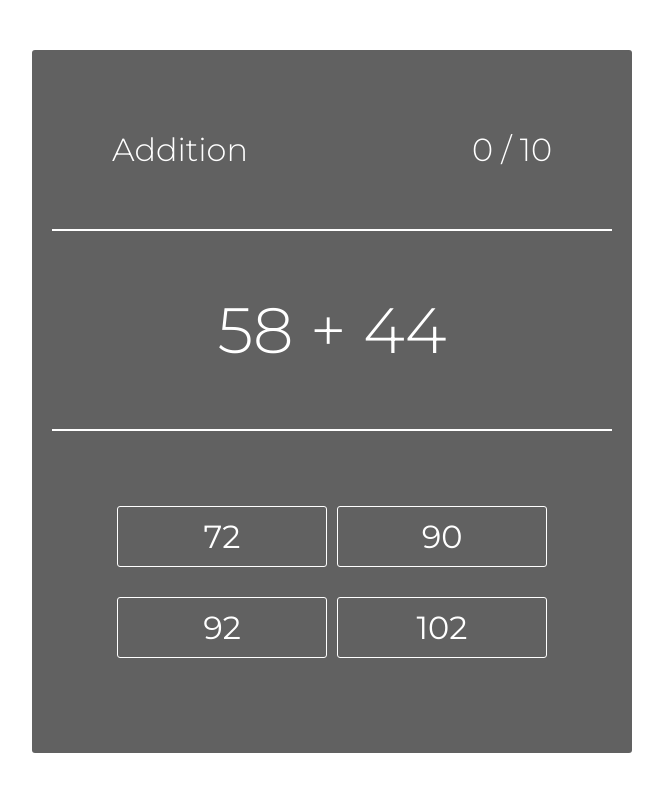
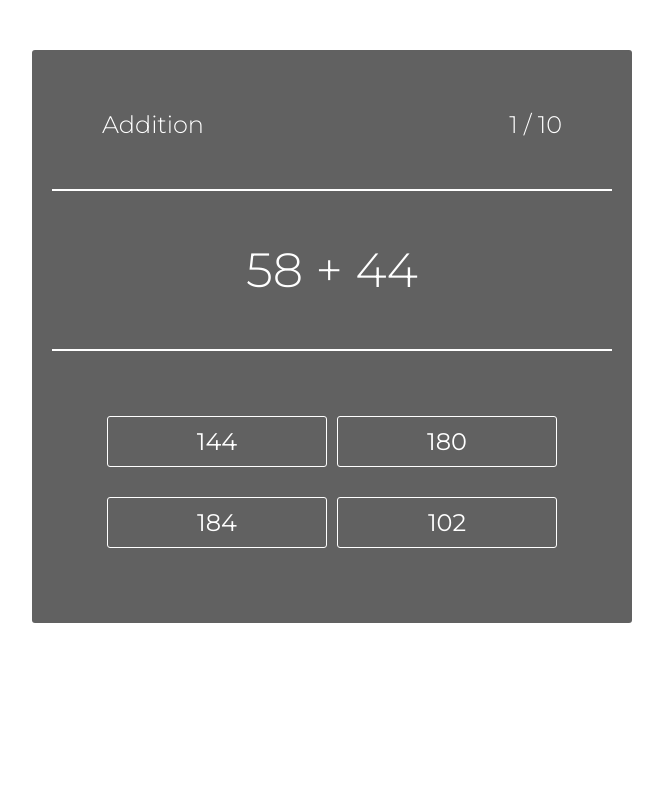
Before and after one commit to HannesDahlvik/math-game, a plain HTML site: page index.html in a window 1280 px wide. Shown: the whole page, without its empty margins (308-971 px from the left). Drawn offline with Linux system fonts and the light colour scheme.

Commit message:
Renamed a variabel and changed from scss to css

```diff
--- a/css/style.scss
+++ /dev/null
@@ -1,63 +0,0 @@
-@import url('https://fonts.googleapis.com/css?family=Montserrat:300,400&display=swap');
-
-* {
-    padding: 0;
-    margin: 0;
-    box-sizing: border-box;
-}
-
-body {
-    font-family: 'Montserrat', sans-serif;
-    font-weight: 300;
-}
-
-.container {
-    width: 600px;
-    margin: 50px auto;
-    background: #616161;
-    padding: 20px;
-    border-radius: 3px;
-    color: #fff;
-}
-
-.line {
-    border: .5px solid #fff;
-    width: 100%;
-}
-
-.row {
-    display: flex;
-    justify-content: space-around;
-    flex-flow: wrap;
-    margin: 60px;
-    text-align: center;
-
-    h4 {
-        font-size: 4em;
-        font-weight: 300;
-    }
-
-    p {
-        font-size: 2em;
-    }
-
-    button {
-        margin: 15px 5px;
-        width: calc(50% - 10px);
-        padding: 10px 20px;
-        color: #fff;
-        cursor: pointer;
-        background: none;
-        outline: none;
-        border: 1px solid #fff;
-        font-family: 'Montserrat', sans-serif;
-        border-radius: 3px;
-        transition: .2s;
-        font-size: 2em;
-
-        &:hover {
-            background: #fff;
-            color: #333;
-        }
-    }
-}
--- a/index.html
+++ b/index.html
@@ -6,7 +6,7 @@
     <meta name="viewport" content="width=device-width, initial-scale=1.0">
     <meta http-equiv="X-UA-Compatible" content="ie=edge">
     <title>Math game</title>
-    <link rel="stylesheet" href="css/style.css">
+    <link rel="stylesheet" href="style.css">
 </head>
 
 <body>
--- a/main.js
+++ b/main.js
@@ -1,8 +1,8 @@
 let game = document.getElementById('game');
 
-const questionCountDisplay = document.getElementById('questionCounter');
+const questionCounter = document.getElementById('questionCounter');
 
-let questionNumber = 0;
+let questionNumber = 1;
 const numberOfQuestions = 10;
 
 let question = document.getElementById('question');
@@ -18,15 +18,15 @@ randomNumber2 = (Math.floor(Math.random() * 100))
 let rightCounter = 0;
 let wrongCounter = 0;
 
-questionCountDisplay.innerHTML = questionNumber + ' / ' + numberOfQuestions
+questionCounter.innerHTML = questionNumber + ' / ' + numberOfQuestions
 
 let array = [number1, number2, number3, number4];
 
 function resetNumbers() {
-    number1.innerHTML = (Math.floor(Math.random() * 100))
-    number2.innerHTML = (Math.floor(Math.random() * 100))
-    number3.innerHTML = (Math.floor(Math.random() * 100))
-    number4.innerHTML = (Math.floor(Math.random() * 100))
+    number1.innerHTML = (Math.floor(Math.random() * 200))
+    number2.innerHTML = (Math.floor(Math.random() * 200))
+    number3.innerHTML = (Math.floor(Math.random() * 200))
+    number4.innerHTML = (Math.floor(Math.random() * 200))
 
     randomNumber1 = (Math.floor(Math.random() * 100))
     randomNumber2 = (Math.floor(Math.random() * 100))
@@ -35,9 +35,9 @@ function resetNumbers() {
 
     array[Math.floor(Math.random() * 4)].innerHTML = answer(randomNumber1, randomNumber2);
 
-    questionCountDisplay.innerHTML = questionNumber + ' / ' + numberOfQuestions
+    questionCounter.innerHTML = questionNumber + ' / ' + numberOfQuestions
 
-    console.log(answer(randomNumber1, randomNumber2));
+    console.log(answer(randomNumber1, randomNumber2))
 }
 resetNumbers();
 
@@ -62,14 +62,14 @@ playAgain.addEventListener('click', playAgainFunction)
 function playAgainFunction() {
     rightCounter = 0;
     wrongCounter = 0;
-    questionNumber = 0;
+    questionNumber = 1;
     game.style.display = 'block';
     result.style.display = 'none';
     resetNumbers();
 }
 
 function guess() {
-    if (questionNumber === numberOfQuestions) {
+    if (questionNumber == numberOfQuestions) {
         game.style.display = 'none'
         result.style.display = 'block'
         resultText.innerHTML = 'You got ' + rightCounter + ' out of ' + numberOfQuestions;
@@ -85,7 +85,6 @@ function guess() {
         rightCounter += 1;
         questionNumber += 1;
         resetNumbers();
-
     } else {
         wrongCounter += 1;
         questionNumber += 1;
```
Also changed, not shown: style.css, 1 other file.
